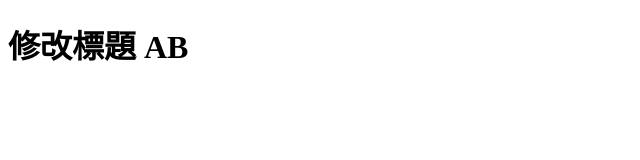
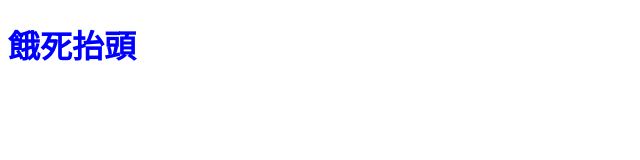
Before and after one commit to kayaribi/practise, a plain HTML site: page index.html in a window 1280 px wide. Shown: the whole page, without its empty margins (0-640 px from the left). Drawn offline with Linux system fonts and the light colour scheme.

Commit message:
刪除之前的檔案，並且新增藍色h1

```diff
--- /dev/null
+++ b/all.css
@@ -0,0 +1,3 @@
+h1{
+    color: blue;
+}
--- a/index.html
+++ b/index.html
@@ -3,9 +3,10 @@
 <head>
     <meta charset="UTF-8">
     <meta name="viewport" content="width=device-width, initial-scale=1.0">
-    <title>再次修改 title</title>
+    <link rel="stylesheet" href="all.css">
+    <title>Document</title>
 </head>
 <body>
-    <h1>修改標題 AB</h1>
+    <h1>餓死抬頭</h1>
 </body>
 </html>
```
